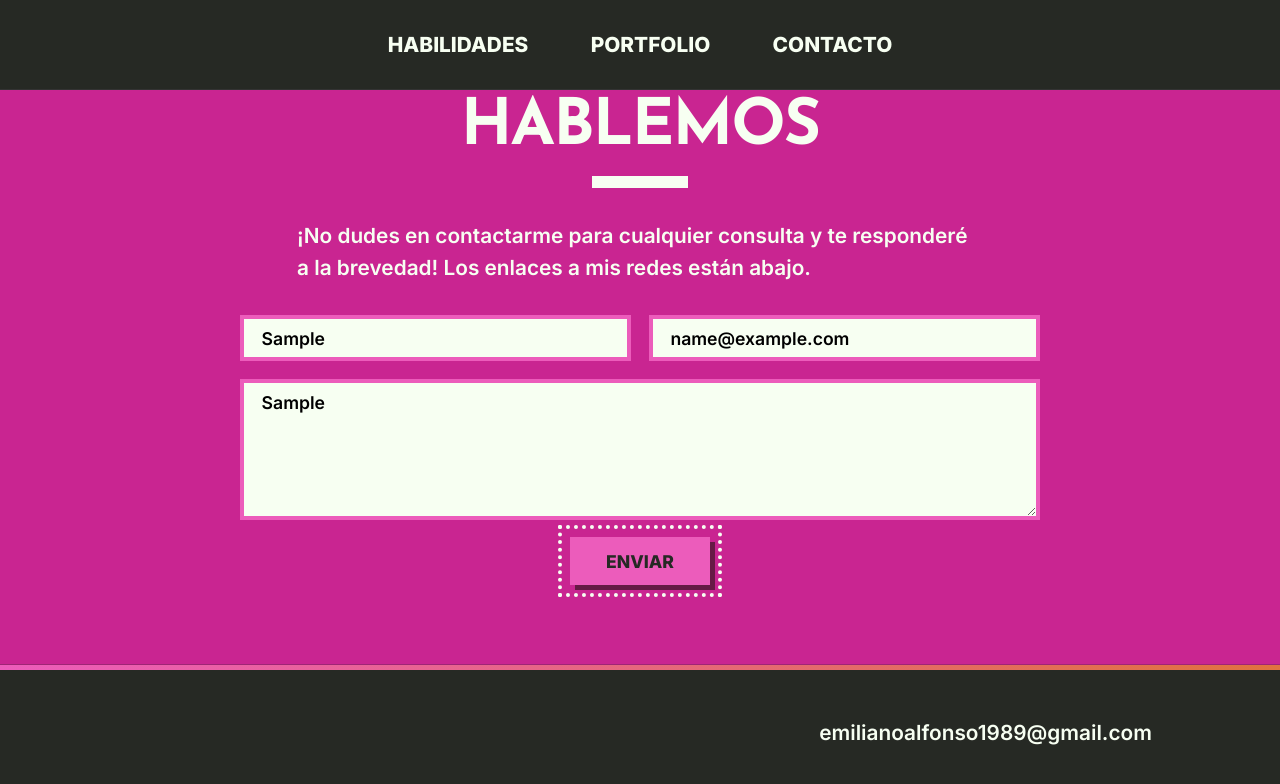
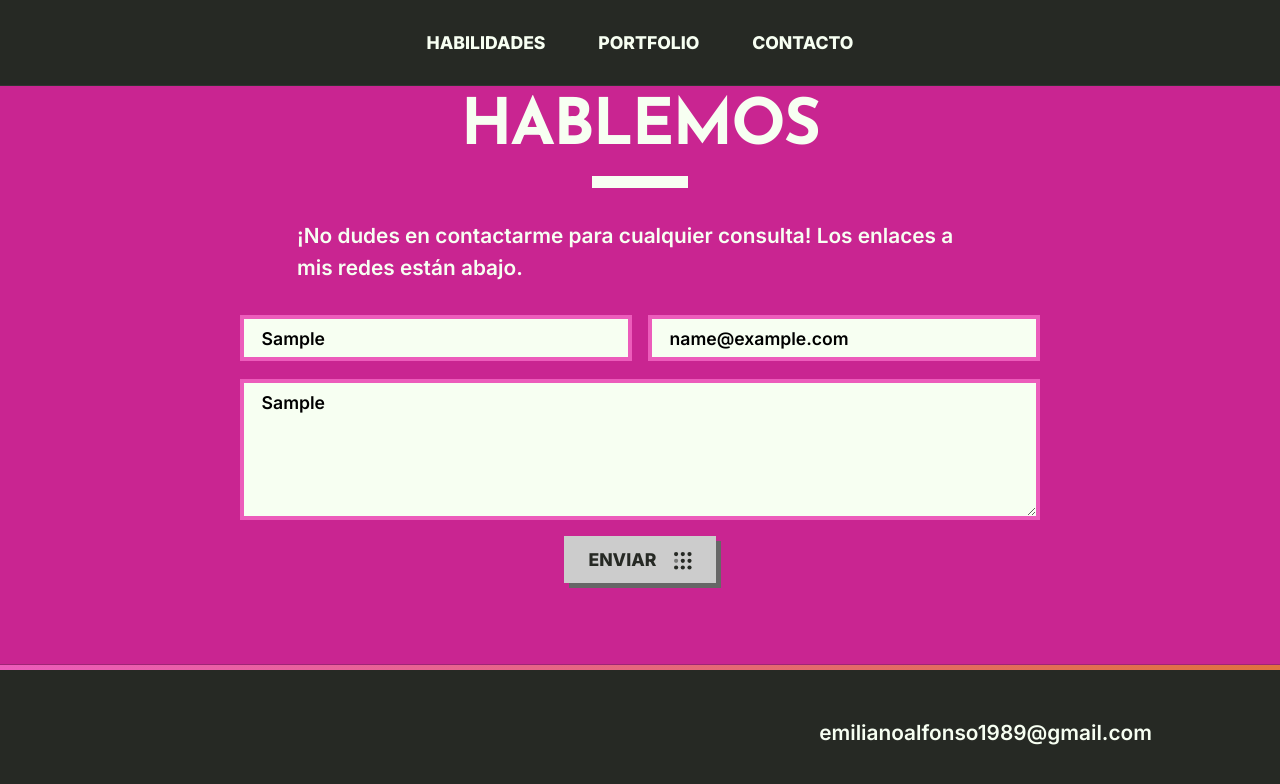
Before and after one commit to Aglowkeys/portfolio, a React (Create React App) app: page / in a window 1280 px wide. Both pictures are taken after typing "Sample", "name@example.com", "Sample" into the empty fields and a click on the button "ENVIAR". Shown: the part 4481-5265 px from the top of the page. Built offline with nearby package versions, Linux system fonts and the light colour scheme; some icons are missing.

Commit message:
Form validation and connection to my gmail account. Process.env variables

```diff
--- a/package.json
+++ b/package.json
@@ -7,13 +7,15 @@
     "@testing-library/jest-dom": "^5.11.9",
     "@testing-library/react": "^11.2.5",
     "@testing-library/user-event": "^12.6.3",
+    "emailjs-com": "^2.6.4",
+    "formik": "^2.2.6",
     "react": "^17.0.1",
     "react-dom": "^17.0.1",
-    "react-hook-form": "^6.15.1",
     "react-reveal": "^1.2.2",
     "react-scripts": "4.0.2",
     "styled-components": "^5.2.1",
-    "web-vitals": "^1.1.0"
+    "web-vitals": "^1.1.0",
+    "yup": "^0.32.8"
   },
   "scripts": {
     "start": "react-scripts start",
--- a/src/components/ArrowTop.js
+++ b/src/components/ArrowTop.js
@@ -65,15 +65,14 @@ const ArrowTop = () => {
 			style={{ display: showScroll ? 'flex' : 'none' }}
 		>
 			<svg
-				class='w-6 h-6'
 				fill='currentColor'
 				viewBox='0 0 20 20'
 				xmlns='http://www.w3.org/2000/svg'
 			>
 				<path
-					fill-rule='evenodd'
+					fillRule='evenodd'
 					d='M14.707 12.707a1 1 0 01-1.414 0L10 9.414l-3.293 3.293a1 1 0 01-1.414-1.414l4-4a1 1 0 011.414 0l4 4a1 1 0 010 1.414z'
-					clip-rule='evenodd'
+					clipRule='evenodd'
 				></path>
 			</svg>
 		</ArrowStyled>
--- a/src/components/Button.js
+++ b/src/components/Button.js
@@ -59,9 +59,13 @@ const StyledButton = styled.button`
 	}
 `;
 
-const Button = ({ children, alternative = '', disabled = false }) => {
+const Button = ({ children, type, alternative = '', disabled = false }) => {
 	return (
-		<StyledButton className={alternative} disabled={disabled}>
+		<StyledButton
+			className={alternative}
+			disabled={disabled}
+			type={type || 'undefined'}
+		>
 			{children}
 		</StyledButton>
 	);
--- a/src/components/ButtonLink.js
+++ b/src/components/ButtonLink.js
@@ -62,7 +62,7 @@ const ButtonLink = ({
 		<StyledLink
 			className={alternative}
 			href={link}
-			target={blank && '_blank'}
+			target={blank ? '_blank' : '_self'}
 			rel='noopener noreferrer'
 		>
 			{children}
--- a/src/components/Contact.js
+++ b/src/components/Contact.js
@@ -1,15 +1,20 @@
-import React from 'react';
-import { useForm } from 'react-hook-form';
+import React, { useRef, useState } from 'react';
+import { Formik, Form, useField, Field } from 'formik';
+import * as Yup from 'yup';
+import emailjs, { init } from 'emailjs-com';
+import styled from 'styled-components';
 
 import H2 from './H2';
-import styled from 'styled-components';
 import Container from './Container';
 import Button from './Button';
+import Exclamation from './Exclamation';
+import Success from './Success';
+import Spinner from './Spinner';
 
 const StyledContact = styled.section`
 	background: var(--primary-200);
 	margin-top: 7em;
-	padding: 5em 0;
+	padding: 5em 0 4em;
 	clip-path: polygon(0 0, 100% 13%, 100% 100%, 0% 100%);
 
 	& > * {
@@ -35,9 +40,10 @@ const StyledContact = styled.section`
 		align-items: center;
 	}
 
-	form div {
+	form > div:not(.send__message) {
 		width: 100%;
 		display: flex;
+		flex-wrap: no-wrap;
 		justify-content: space-between;
 
 		@media (max-width: 700px) {
@@ -45,60 +51,244 @@ const StyledContact = styled.section`
 		}
 	}
 
-	input {
-		min-width: 0;
-		flex: 0 1 50%;
+	.input__container,
+	.textarea__container {
+		flex: 1;
 	}
 
-	input:last-of-type {
+	.input__container:last-of-type {
 		margin-left: 1em;
 		@media (max-width: 700px) {
 			margin: 1em 0 0;
 		}
 	}
 
+	input {
+		width: 100%;
+		min-width: 0;
+	}
+
+	.textarea__container {
+		flex-direction: column;
+		margin-bottom: 1em;
+	}
 	textarea {
-		margin: 1em 0;
+		margin: 1em 0 0;
 		width: 100%;
 		min-height: 8em;
 	}
+
+	.input__error {
+		font-size: var(--body-xs);
+		font-weight: 600;
+		text-transform: uppercase;
+		padding: 0.5em;
+		display: flex;
+		align-items: center;
+
+		.error__svg-container {
+			flex-shrink: 0;
+			width: 1.7em;
+			height: 1.7em;
+			margin-right: 1em;
+		}
+	}
+	.send__message {
+		font-size: var(--body-sm);
+		font-weight: 600;
+		display: flex;
+		align-items: center;
+		justify-content: center;
+		flex-wrap: no-wrap;
+		margin-top: 1em;
+
+		.svg-container {
+			flex-shrink: 0;
+			width: 2em;
+			height: 2em;
+			margin-right: 1em;
+		}
+	}
+
+	button svg {
+		margin-left: 1em;
+		vertical-align: middle;
+		width: 1em;
+		height: 1em;
+	}
 `;
 
+const MyTextInput = ({ label, ...props }) => {
+	const [field, meta] = useField(props);
+	return (
+		<div className='input__container'>
+			<label htmlFor={props.id || props.name}>{label}</label>
+			<input {...field} {...props} />
+			{meta.touched && meta.error ? (
+				<div className='input__error'>
+					<div className='error__svg-container'>
+						<Exclamation />
+					</div>
+					{meta.error}
+				</div>
+			) : null}
+		</div>
+	);
+};
+const MyTextarea = ({ label, ...props }) => {
+	const [field, meta] = useField(props);
+	return (
+		<div className='textarea__container'>
+			<label htmlFor={props.id || props.name}>{label}</label>
+			<textarea {...field} {...props} />
+			{meta.touched && meta.error ? (
+				<div className='input__error'>
+					<div className='error__svg-container'>
+						<Exclamation />
+					</div>
+					{meta.error}
+				</div>
+			) : null}
+		</div>
+	);
+};
+
 const Contact = () => {
-	const { register, handleSubmit, errors } = useForm();
+	const {
+		REACT_APP_SERVICE,
+		REACT_APP_TEMPLATE,
+		REACT_APP_USER,
+	} = process.env;
+	init(REACT_APP_USER);
 
-	const formSubmit = (data) => {
-		console.log(data);
-	};
+	const formRef = useRef(null);
+	let [sent, setSent] = useState(false);
+	let [sendError, setSendError] = useState(false);
+
 	return (
 		<StyledContact id='contact'>
 			<Container>
 				<H2>Hablemos</H2>
 				<p>
-					¡No dudes en contactarme para cualquier consulta y te
-					responderé a la brevedad! Los enlaces a mis redes están
-					abajo.
+					¡No dudes en contactarme para cualquier consulta! Los
+					enlaces a mis redes están abajo.
 				</p>
-				<form onSubmit={handleSubmit(formSubmit)}>
+				<Formik
+					initialValues={{
+						name: '',
+						email: '',
+						message: '',
+					}}
+					validationSchema={Yup.object({
+						name: Yup.string()
+							.min(
+								3,
+								'El nombre debe tener al menos 3 caracteres de largo.'
+							)
+							.required('Tu nombre es requerido.')
+							.matches(
+								/^[\w'\-,.][^0-9_!¡?÷?¿/\\+=@#$%ˆ&*(){}|~<>;:[\]]{2,}$/i,
+								'El nombre ingresado no es válido.'
+							),
+						message: Yup.string().required(
+							'Tu mensaje es requerido.'
+						),
+						email: Yup.string()
+							.email('El e-mail ingresado es inválido.')
+							.required('Tu correo electrónico es requerido.'),
+					})}
+					onSubmit={(values, { setSubmitting }) => {
+						emailjs
+							.sendForm(
+								REACT_APP_SERVICE,
+								REACT_APP_TEMPLATE,
+								formRef.current
+							)
+							.then(() => {
+								setSendError(false);
+								setSent(true);
+							})
+							.catch((err) => {
+								setSent(false);
+								setSendError(true);
+								console.log(err);
+							})
+							.finally(() => setSubmitting(false));
+					}}
+				>
+					{(formik) => (
+						<Form ref={formRef}>
+							<div>
+								<MyTextInput
+									id='name'
+									label='Nombre'
+									name='name'
+									type='text'
+									placeholder='Nombre'
+								/>
+								<MyTextInput
+									id='email'
+									label='E-mail'
+									name='email'
+									type='email'
+									placeholder='E-mail'
+								/>
+							</div>
+							<MyTextarea
+								id='message'
+								label='message'
+								name='message'
+								placeholder='Mensaje'
+							/>
+							<Button
+								alternative='alternative'
+								type='submit'
+								disabled={formik.isSubmitting}
+							>
+								Enviar
+								{formik.isSubmitting && <Spinner />}
+							</Button>
+							<div className='send__message'>
+								{sent && (
+									<>
+										<div className='svg-container'>
+											<Success />
+										</div>
+										¡Tu mensaje fue enviado! Me contactaré a
+										la brevedad.
+									</>
+								)}
+								{sendError && (
+									<>
+										<div className='svg-container'>
+											<Exclamation />
+										</div>
+										Ocurrió un error al enviar tu mensaje.
+										Por favor, vuelve a intentarlo.
+									</>
+								)}
+							</div>
+						</Form>
+					)}
+				</Formik>
+				{/* 	<form>
 					<div>
 						<label htmlFor='name'>Nombre:</label>
 						<input
 							required
 							name='name'
-							ref={register}
 							id='name'
 							type='text'
-							placeholder='Nombre'
+							placeholder='Tu nombre'
 						/>
 
 						<label htmlFor='email'>E-mail:</label>
 						<input
 							required
 							name='email'
-							ref={register}
 							id='email'
 							type='text'
-							placeholder='nombre@mail.com'
+							placeholder='Tu e-mail'
 						/>
 					</div>
 
@@ -106,15 +296,14 @@ const Contact = () => {
 					<textarea
 						required
 						name='message'
-						ref={register}
 						id='message'
-						placeholder='Mensaje'
+						placeholder='Tu mensaje'
 					/>
 
 					<Button alternative='alternative' type='submit'>
 						Enviar
 					</Button>
-				</form>
+				</form> */}
 			</Container>
 		</StyledContact>
 	);
--- /dev/null
+++ b/src/components/Exclamation.js
@@ -0,0 +1,17 @@
+import React from 'react';
+const Exclamation = () => (
+	<svg
+		className='w-6 h-6'
+		fill='currentColor'
+		viewBox='0 0 20 20'
+		xmlns='http://www.w3.org/2000/svg'
+	>
+		<path
+			fillRule='evenodd'
+			d='M18 10a8 8 0 11-16 0 8 8 0 0116 0zm-7 4a1 1 0 11-2 0 1 1 0 012 0zm-1-9a1 1 0 00-1 1v4a1 1 0 102 0V6a1 1 0 00-1-1z'
+			clipRule='evenodd'
+		/>
+	</svg>
+);
+
+export default Exclamation;
--- a/src/components/Navbar.js
+++ b/src/components/Navbar.js
@@ -21,7 +21,7 @@ const StyledNavbar = styled.nav`
 		list-style: none;
 		text-transform: uppercase;
 		font-weight: 800;
-		font-size: var(--body-md);
+		font-size: var(--body-sm);
 
 		@media (max-width: 550px) {
 			font-size: var(--body-xs);
--- /dev/null
+++ b/src/components/Spinner.js
@@ -0,0 +1,106 @@
+import React from 'react';
+
+function Icon() {
+	return (
+		<svg
+			xmlns='http://www.w3.org/2000/svg'
+			width='105'
+			height='105'
+			fill='currentColor'
+			viewBox='0 0 105 105'
+		>
+			<circle cx='12.5' cy='12.5' r='12.5'>
+				<animate
+					attributeName='fill-opacity'
+					begin='0s'
+					calcMode='linear'
+					dur='1s'
+					repeatCount='indefinite'
+					values='1;.2;1'
+				></animate>
+			</circle>
+			<circle cx='12.5' cy='52.5' r='12.5' fillOpacity='0.5'>
+				<animate
+					attributeName='fill-opacity'
+					begin='100ms'
+					calcMode='linear'
+					dur='1s'
+					repeatCount='indefinite'
+					values='1;.2;1'
+				></animate>
+			</circle>
+			<circle cx='52.5' cy='12.5' r='12.5'>
+				<animate
+					attributeName='fill-opacity'
+					begin='300ms'
+					calcMode='linear'
+					dur='1s'
+					repeatCount='indefinite'
+					values='1;.2;1'
+				></animate>
+			</circle>
+			<circle cx='52.5' cy='52.5' r='12.5'>
+				<animate
+					attributeName='fill-opacity'
+					begin='600ms'
+					calcMode='linear'
+					dur='1s'
+					repeatCount='indefinite'
+					values='1;.2;1'
+				></animate>
+			</circle>
+			<circle cx='92.5' cy='12.5' r='12.5'>
+				<animate
+					attributeName='fill-opacity'
+					begin='800ms'
+					calcMode='linear'
+					dur='1s'
+					repeatCount='indefinite'
+					values='1;.2;1'
+				></animate>
+			</circle>
+			<circle cx='92.5' cy='52.5' r='12.5'>
+				<animate
+					attributeName='fill-opacity'
+					begin='400ms'
+					calcMode='linear'
+					dur='1s'
+					repeatCount='indefinite'
+					values='1;.2;1'
+				></animate>
+			</circle>
+			<circle cx='12.5' cy='92.5' r='12.5'>
+				<animate
+					attributeName='fill-opacity'
+					begin='700ms'
+					calcMode='linear'
+					dur='1s'
+					repeatCount='indefinite'
+					values='1;.2;1'
+				></animate>
+			</circle>
+			<circle cx='52.5' cy='92.5' r='12.5'>
+				<animate
+					attributeName='fill-opacity'
+					begin='500ms'
+					calcMode='linear'
+					dur='1s'
+					repeatCount='indefinite'
+					values='1;.2;1'
+				></animate>
+			</circle>
+			<circle cx='92.5' cy='92.5' r='12.5'>
+				<animate
+					attributeName='fill-opacity'
+					begin='200ms'
+					calcMode='linear'
+					dur='1s'
+					repeatCount='indefinite'
+					values='1;.2;1'
+				></animate>
+			</circle>
+		</svg>
+	);
+}
+
+export default Icon;
--- /dev/null
+++ b/src/components/Success.js
@@ -0,0 +1,18 @@
+import React from 'react';
+
+const Success = () => (
+	<svg
+		className='w-6 h-6'
+		fill='currentColor'
+		viewBox='0 0 20 20'
+		xmlns='http://www.w3.org/2000/svg'
+	>
+		<path
+			fillRule='evenodd'
+			d='M10 18a8 8 0 100-16 8 8 0 000 16zm3.707-9.293a1 1 0 00-1.414-1.414L9 10.586 7.707 9.293a1 1 0 00-1.414 1.414l2 2a1 1 0 001.414 0l4-4z'
+			clipRule='evenodd'
+		/>
+	</svg>
+);
+
+export default Success;
--- a/src/index.css
+++ b/src/index.css
@@ -17,6 +17,11 @@
 	background-color: var(--light);
 	color: var(--primary-200);
 	text-shadow: none;
+}
+
+input::selection {
+	background-color: var(--primary-100);
+	color: var(--dark);
 }
 
 html,
```
Also changed, not shown: 2 other files (tests, documents, lock files or other folders).
